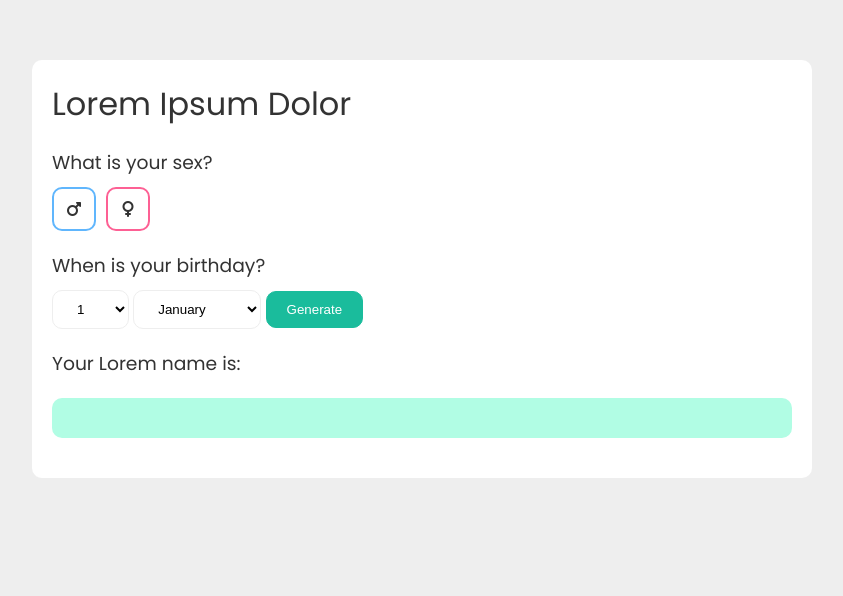
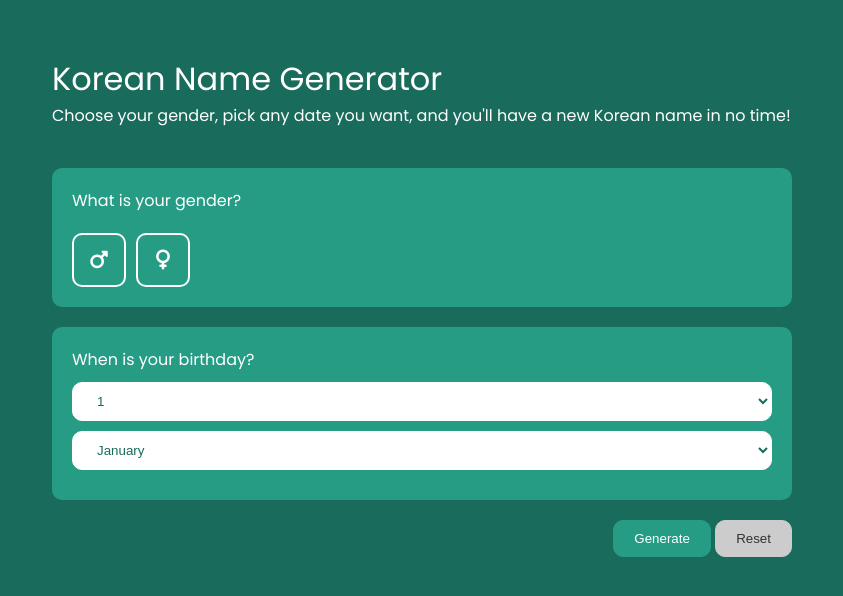
Before and after one commit to tlaksono7/koreanname, a website: page index.html in a window 1280 px wide. Shown: the whole page, without its empty margins (218-1061 px from the left). Drawn offline with Linux system fonts and the light colour scheme.

Commit message:
styling and add reset

```diff
--- a/assets/js/script.js
+++ b/assets/js/script.js
@@ -1,5 +1,8 @@
 let generateEl = document.querySelector("#generate")
+let resetEl = document.querySelector("#reset")
+let resultSecEl = document.querySelector(".result-section")
 let resultEl = document.querySelector("#result")
+let headerResultEl = document.querySelector("#result-header")
 let valueDate = document.querySelector("#date")
 let valueMonth = document.querySelector("#month")
 let sexMale = document.querySelector("#male")
@@ -119,15 +122,20 @@ const getLastName = function() {
     }
 }
 
+resetEl.addEventListener("click", function() {
+    window.location.href=window.location.href
+});
+
 generateEl.addEventListener("click", function() {
     validateSex()
     if (objName) {
         getFirstName()
         getLastName()
-        resultEl.textContent = lastName+ " "+firstName
+        resultSecEl.classList.add("open")
+        headerResultEl.textContent = "Your Korean name is:"
+        resultEl.textContent = "✨ "+lastName+ " "+firstName+" ✨"
     } else {
         return
     }
 
-
 });
--- a/index.html
+++ b/index.html
@@ -16,20 +16,20 @@
     <div class="container">
         <div class="content">
             <div class="header">
-                <h1>Lorem Ipsum Dolor</h1>
+                <h1>Korean Name Generator</h1>
+                <p>Choose your gender, pick any date you want, and you'll have a new Korean name in no time!</p>
             </div>
             <div class="sex">
-                <h3>What is your sex?</h3>
+                <p>What is your gender?</p>
                 <div class="radio-toolbar">
                     <input type="radio" id="male" name="radios" value="male">
                     <label class="male" for="male"><i class="fa-solid fa-mars"></i></label>
                     <input type="radio" id="female" name="radios" value="female">
                     <label class="female" for="female"><i class="fa-solid fa-venus"></i></label>
                 </div>
-
             </div>
             <div class="birthday">
-                <h3>When is your birthday?</h3>
+                <p>When is your birthday?</p>
                 <div class="birthday-wrapper">
                     <select id ="date" name="date">
                         <option value="1">1</option>
@@ -78,12 +78,14 @@
                         <option value="11">November</option>
                         <option value="12">December</option>
                     </select>
-                    <button id="generate">Generate</button>
                 </div>
-
+            </div>
+            <div class="action">
+                <button id="generate" class="btn btn-main">Generate</button>
+                <button id="reset" class="btn btn-reset">Reset</button>
             </div>
             <div class="result-section">
-                <h3>Your Lorem name is:</h3>
+                <p id="result-header"></p>
                 <p id="result"></p>
             </div>
         </div>
--- a/scss/partial/_body.scss
+++ b/scss/partial/_body.scss
@@ -27,7 +27,7 @@ img {
 // Start Here
 
 body {
-    background-color: $light-white-color;
+    background-color: $secondary-background;
     font-family: 'Poppins', sans-serif;
     color: $text-color;
 }
--- a/scss/partial/_button.scss
+++ b/scss/partial/_button.scss
@@ -1,12 +1,29 @@
-button {
+.btn {
     padding: 10px 20px;
-    background-color: $primary-color;
-    border: 1px solid $primary-color;
+    border-radius: 10px;
+    cursor: pointer;
+}
+
+.btn-main {
+    background-color: $btn-primary;
+    border: 1px solid $btn-primary;
     border-radius: 10px;
     color: $white-color;
     cursor: pointer;
     &:hover {
-        background-color: $secondary-color;
-        border: 1px solid $secondary-color;
+        background-color: $btn-primary-hover;
+        border: 1px solid $btn-primary-hover;
     }
 }
+
+.btn-reset {
+    background-color: $btn-reset;
+    border: 1px solid $btn-reset;
+    border-radius: 10px;
+    color: $text-color;
+    cursor: pointer;
+    &:hover {
+        background-color: $btn-reset-hover;
+        border: 1px solid $btn-reset-hover;
+    }
+}
--- a/scss/partial/_content.scss
+++ b/scss/partial/_content.scss
@@ -1,15 +1,24 @@
 .content {
-    margin-top: 50px;
-    background-color: $white-color;
+    margin-top: 25px;
     padding: 20px;
-    border-radius: 10px;
+}
+
+.header {
+    margin-bottom: 40px;
+    color: $white-color;
 }
 
 .sex {
-    margin: 20px 0;
+    background-color: $primary-background;
+    padding: 20px;
+    margin-bottom: 20px;
+    border-radius: 10px;
+    p {
+        margin-bottom: 20px;
+        color: $white-color;
+    }
     .radio-toolbar {
         display: flex;
-        margin-top: 10px;
     }
     .radio-toolbar input[type="radio"] {
         display: none;
@@ -20,51 +29,76 @@
         align-items: center;
         border-radius: 10px;
         padding: 10px;
-        font-family: Arial;
         font-size: 16px;
         margin-right: 10px;
         cursor: pointer;
         i {
-            width: 20px;
-            height: 20px;
+            width: 30px;
+            height: 30px;
             display: flex;
             justify-content: center;
             align-items: center;
+            color: $white-color;
+            font-size: 20px;
         }
     }
-    .radio-toolbar label.male {
-        border: 2px solid $blue-color;
-    }
-    .radio-toolbar label.female {
-        border: 2px solid $pink-color;
+    .radio-toolbar label {
+        border: 2px solid $white-background;
     }
 
-    .radio-toolbar input[type="radio"]:checked+ .male {
-        background-color: $blue-color;
-    }
-
-    .radio-toolbar input[type="radio"]:checked+ .female {
-        background-color: $pink-color;
+    .radio-toolbar input[type="radio"]:checked+label {
+        background-color: $white-background;
+        i {
+            color: $secondary-color;
         }
     }
 
+}
+
 .birthday {
-    margin: 20px 0;
+    background-color: $primary-background;
+    padding: 20px;
+    margin-bottom: 20px;
+    border-radius: 10px;
+    p {
+        color: $white-color;
+    }
     .birthday-wrapper {
+        display: flex;
+        flex-direction: column;
         margin-top: 10px;
     }
     select {
-        background-color: $white-color;
+        background-color: $white-background;
         padding: 10px 20px;
-        border: 1px solid $light-white-color;
+        border: 1px solid $white-background;
         border-radius: 10px;
+        color: $secondary-color;
+        margin-bottom: 10px;
     }
 }
 
+.action {
+    margin-bottom: 20px;
+    text-align: right;
+}
 
+.result-section {
+    display: none;
+}
+
+.result-section.open{
+    display: block;
+    background-color: $white-background;
+    text-align: center;
+    padding: 20px;
+    margin-bottom: 20px;
+    border-radius: 10px;
+    #result-header {
+        margin-bottom: 10px;
+    }
     #result {
-    margin: 20px 0;
-    padding: 20px;
-    background-color:#b1fde4;
-    border-radius: 10px;
+        font-size: 20px;
+        font-weight: 600;
     }
+}
--- a/scss/partial/_variable.scss
+++ b/scss/partial/_variable.scss
@@ -1,9 +1,20 @@
 // Color
 
-$primary-color: #1ABC9C;
-$secondary-color: #0e5c4c;
+$primary-color: #269c85;
+$secondary-color: #196b5b;
 $white-color: #ffffff;
-$light-white-color: #eeeeee;
 $text-color: #333333;
 $blue-color: #60b6fd;
 $pink-color: #fd6094;
+
+// Background
+ $primary-background: $primary-color;
+ $secondary-background: $secondary-color;
+ $alt-background: #228b76;
+ $white-background: #ffffff;
+
+ // Button
+ $btn-primary: $primary-color;
+ $btn-primary-hover: #228b76;
+ $btn-reset: #cccccc;
+ $btn-reset-hover: #afafaf;
```
Also changed, not shown: assets/css/starter.css. Lines whose indentation alone changed are shown as unchanged.
